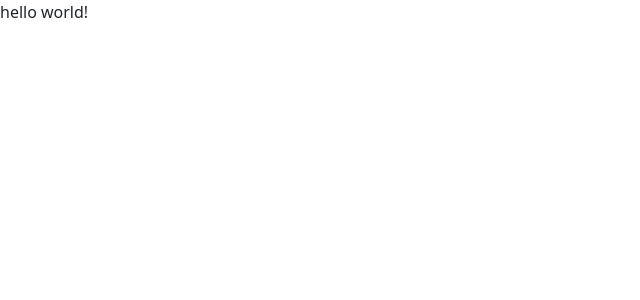
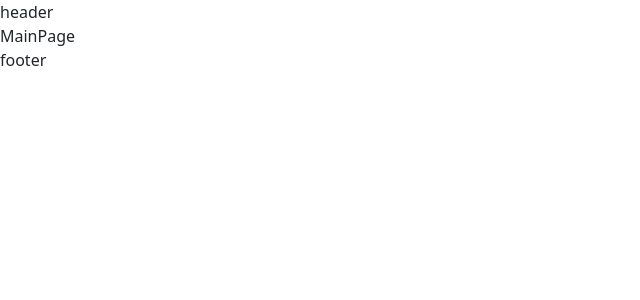
Before and after one commit to Egor-Dubovik/womazing_shop_frontend, a React (Create React App) app: page / in a window 1280 px wide. Shown: the top 300 px of the page, without its empty margins (0-640 px from the left). Built offline with nearby package versions, Linux system fonts and the light colour scheme.

Commit message:
feet: add AppRouter, public and Auth routes

```diff
--- a/src/App.tsx
+++ b/src/App.tsx
@@ -1,13 +1,12 @@
 import React from 'react';
+import { RouterProvider } from 'react-router-dom';
+import AppRouter from 'router/AppRouter';
 
 function App() {
   return (
-    <>
-      <div className="App">
-        <header className="App-header"></header>
-        <section>hello world!</section>
-      </div>
-    </>
+    <div className="App">
+      <RouterProvider router={AppRouter} />
+    </div>
   );
 }
 
--- /dev/null
+++ b/src/components/layout/Layout.tsx
@@ -0,0 +1,21 @@
+import React, { Component } from 'react';
+import { Outlet } from 'react-router-dom';
+
+class Layout extends Component {
+  render() {
+    return (
+      <>
+        <header>header</header>
+        <main className={'classes.main'}>
+          <div className="main__container">
+            <Outlet />
+          </div>
+        </main>
+        <footer className="footer">
+          <div className="footer__container">footer</div>
+        </footer>
+      </>
+    );
+  }
+}
+export default Layout;
--- /dev/null
+++ b/src/pages/Admin.tsx
@@ -0,0 +1,7 @@
+import React, { FC } from 'react';
+
+const Admin: FC = () => {
+  return <div>Admin</div>;
+};
+
+export default Admin;
--- /dev/null
+++ b/src/pages/Auth.tsx
@@ -0,0 +1,7 @@
+import React, { FC } from 'react';
+
+const Auth: FC = () => {
+  return <div>Auth</div>;
+};
+
+export default Auth;
--- /dev/null
+++ b/src/pages/Basket.tsx
@@ -0,0 +1,7 @@
+import React, { FC } from 'react';
+
+const Basket: FC = () => {
+  return <div>Basket</div>;
+};
+
+export default Basket;
--- /dev/null
+++ b/src/pages/MainPage.tsx
@@ -0,0 +1,7 @@
+import React, { FC } from 'react';
+
+const MainPage: FC = () => {
+  return <div>MainPage</div>;
+};
+
+export default MainPage;
--- /dev/null
+++ b/src/pages/ProductPage.tsx
@@ -0,0 +1,7 @@
+import React, { FC } from 'react';
+
+const ProductPage: FC = () => {
+  return <div>ProductPage</div>;
+};
+
+export default ProductPage;
--- /dev/null
+++ b/src/pages/Store.tsx
@@ -0,0 +1,7 @@
+import React, { FC } from 'react';
+
+const Store: FC = () => {
+  return <div>Shop</div>;
+};
+
+export default Store;
--- /dev/null
+++ b/src/router/AppRouter.tsx
@@ -0,0 +1,24 @@
+import React from 'react';
+import { createBrowserRouter, Navigate } from 'react-router-dom';
+import Layout from 'components/layout/Layout';
+import { authRoutes, publicRoutes } from './rotes';
+
+const isAuth = true;
+
+interface IRoute {
+  path: string;
+  element: JSX.Element;
+}
+
+const getRoutes = (): IRoute[] => {
+  return isAuth ? [...authRoutes, ...publicRoutes] : publicRoutes;
+};
+
+const AppRouter = createBrowserRouter([
+  {
+    element: <Layout />,
+    children: getRoutes(),
+  },
+]);
+
+export default AppRouter;
--- /dev/null
+++ b/src/router/rotes.tsx
@@ -0,0 +1,60 @@
+import React from 'react';
+import { Navigate } from 'react-router-dom';
+import MainPage from 'pages/MainPage';
+import {
+  ADMIN_ROUTE,
+  LOGIN_ROUTE,
+  NOT_FOUND_ROUTE,
+  REGISTRATION_ROUTE,
+  STORE_ROUTE,
+  MAIN_ROUTE,
+  BASKET_ROUTE,
+  PRODUCT_ROUTE,
+} from '../types/constants';
+import Admin from 'pages/Admin';
+import Basket from 'pages/Basket';
+import Auth from 'pages/Auth';
+import Store from 'pages/Store';
+import ProductPage from 'pages/ProductPage';
+
+export const publicRoutes = [
+  {
+    path: MAIN_ROUTE,
+    element: <MainPage />,
+  },
+  {
+    path: LOGIN_ROUTE,
+    element: <Auth />,
+  },
+  {
+    path: REGISTRATION_ROUTE,
+    element: <Auth />,
+  },
+  {
+    path: STORE_ROUTE,
+    element: <Store />,
+  },
+  {
+    path: PRODUCT_ROUTE + '/:id',
+    element: <ProductPage />,
+  },
+  {
+    path: NOT_FOUND_ROUTE,
+    element: <div>not found page</div>,
+  },
+  {
+    path: '*',
+    element: <Navigate to={NOT_FOUND_ROUTE} replace />,
+  },
+];
+
+export const authRoutes = [
+  {
+    path: ADMIN_ROUTE,
+    element: <Admin />,
+  },
+  {
+    path: BASKET_ROUTE,
+    element: <Basket />,
+  },
+];
--- /dev/null
+++ b/src/types/constants.ts
@@ -0,0 +1,8 @@
+export const MAIN_ROUTE = '/';
+export const ADMIN_ROUTE = '/admin';
+export const LOGIN_ROUTE = '/login';
+export const REGISTRATION_ROUTE = '/registration';
+export const STORE_ROUTE = '/store';
+export const BASKET_ROUTE = '/basket';
+export const PRODUCT_ROUTE = '/product';
+export const NOT_FOUND_ROUTE = '/404';
```
Also changed, not shown: package.json (+4 -4 lines).
